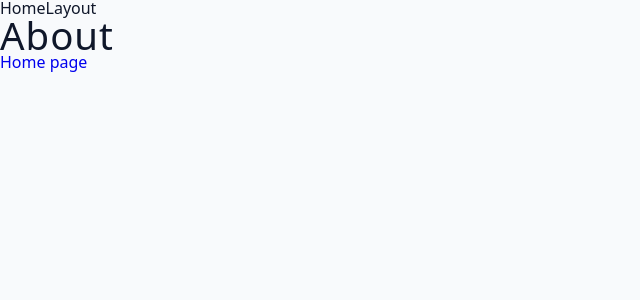
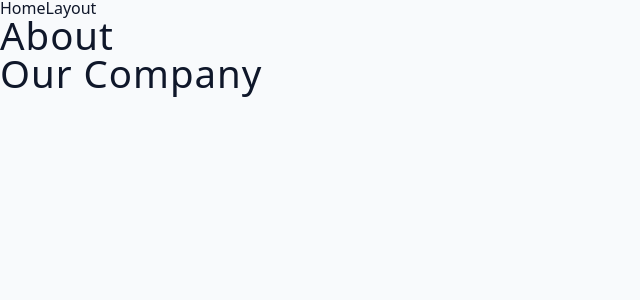
Before and after one commit to fugasok/Mix-master-react, a React (Vite) app: page /about in a window 1280 px wide. Shown: the top 300 px of the page, without its empty margins (0-640 px from the left). Built offline with nearby package versions, Linux system fonts and the light colour scheme.

Commit message:
nested pages added

```diff
--- a/src/App.jsx
+++ b/src/App.jsx
@@ -29,9 +29,19 @@
 			{
 				path: 'about',
 				element: <About />,
+				children: [
+					{
+						index: true,
+						element: <h2>Our Company</h2>,
+					},
+					{
+						path: 'person',
+						element: <h2>Kraveki Bro</h2>,
+					},
+				],
 			},
 		],
-	}
+	},
 ]);
 
 const App = () => {
--- a/src/pages/About.jsx
+++ b/src/pages/About.jsx
@@ -1,10 +1,10 @@
-import { Link } from 'react-router-dom';
+import { Link, Outlet } from 'react-router-dom';
 
 const About = () => {
 	return (
 		<div>
 			<h2>About</h2>
-			<Link to='/'>Home page</Link>
+			<Outlet />
 		</div>
 	);
 };
```
